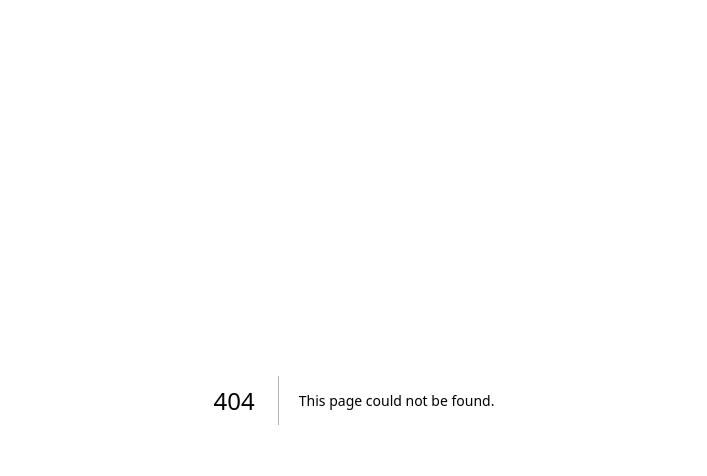
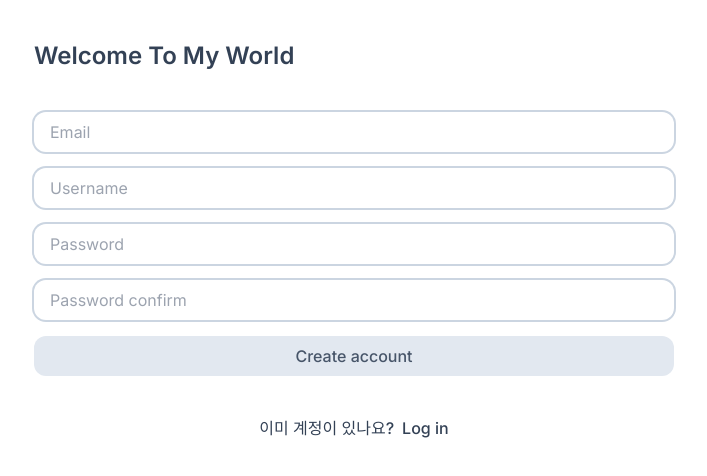
Before and after one commit to minjae46/NextJS14_Project, a Next.js app: page /create-account in a window 1280 px wide. Before the commit this address had no page. Shown: the top 476 px of the page, without its empty margins (286-993 px from the left). Built offline with nearby package versions, Linux system fonts and the light colour scheme.

Commit message:
Refactor

```diff
--- a/app/actions.ts
+++ /dev/null
@@ -1,42 +0,0 @@
-"use server";
-
-import { z } from "zod";
-
-const passwordRegex = new RegExp(/^(?=.*\d).+$/);
-
-const formSchema = z.object({
-  email: z
-    .string()
-    .email({ message: "This email is invalid." })
-    .trim()
-    .toLowerCase()
-    .refine(
-      (email) => email.includes("zod.com"),
-      "Only @zod.com emails are allowed."
-    ),
-  username: z
-    .string()
-    .trim()
-    .toLowerCase()
-    .min(5, "Username should be at least 5 characters long."),
-  password: z
-    .string()
-    .trim()
-    .min(10, "Password should be at least 10 characters long.")
-    .regex(
-      passwordRegex,
-      "Password should contain at least one number (0123456789)."
-    ),
-});
-
-export async function handleForm(prevState: any, formData: FormData) {
-  const data = {
-    email: formData.get("email"),
-    username: formData.get("username"),
-    password: formData.get("password"),
-  };
-  const result = formSchema.safeParse(data);
-
-  if (!result.success) return result.error.flatten();
-  else return result;
-}
--- /dev/null
+++ b/app/create-account/actions.ts
@@ -0,0 +1,49 @@
+"use server";
+
+import { z } from "zod";
+
+const passwordRegex = new RegExp(/^(?=.*\d).+$/);
+
+const formSchema = z
+  .object({
+    email: z
+      .string()
+      .email({ message: "This email is invalid." })
+      .trim()
+      .toLowerCase()
+      .refine(
+        (email) => email.includes("zod.com"),
+        "Only @zod.com emails are allowed."
+      ),
+    username: z
+      .string()
+      .trim()
+      .toLowerCase()
+      .min(2, "Username should be at least 2 characters long."),
+    password: z
+      .string()
+      .trim()
+      .min(6, "Password should be at least 6 characters long.")
+      .regex(
+        passwordRegex,
+        "Password should contain at least one number (0123456789)."
+      ),
+    passwordConfirm: z.string().trim(),
+  })
+  .refine(({ password, passwordConfirm }) => password === passwordConfirm, {
+    message: "Both passwords should be equal.",
+    path: ["passwordConfirm"],
+  });
+
+export async function createAccount(prevState: any, formData: FormData) {
+  const data = {
+    email: formData.get("email"),
+    username: formData.get("username"),
+    password: formData.get("password"),
+    passwordConfirm: formData.get("passwordConfirm"),
+  };
+  const result = formSchema.safeParse(data);
+
+  if (!result.success) return result.error.flatten();
+  else return result;
+}
--- /dev/null
+++ b/app/create-account/page.tsx
@@ -0,0 +1,62 @@
+"use client";
+
+import Link from "next/link";
+
+import FormInput from "@/components/form-input";
+import FormBtn from "@/components/form-btn";
+import { useFormState } from "react-dom";
+import { createAccount } from "./actions";
+
+export default function CreateAccount() {
+  const [state, action] = useFormState(createAccount, null);
+
+  return (
+    <div className="flex flex-col w-full gap-10 mt-10">
+      <Link href="/">
+        <h1 className="text-slate-700 font-semibold text-2xl">
+          Welcome To My World
+        </h1>
+      </Link>
+      <form action={action} className="flex flex-col gap-4">
+        <FormInput
+          name="email"
+          type="email"
+          placeholder="Email"
+          required
+          errors={state?.fieldErrors?.email}
+        />
+        <FormInput
+          name="username"
+          type="text"
+          placeholder="Username"
+          required
+          errors={state?.fieldErrors?.username}
+        />
+        <FormInput
+          name="password"
+          type="password"
+          placeholder="Password"
+          required
+          errors={state?.fieldErrors?.password}
+        />
+        <FormInput
+          name="passwordConfirm"
+          type="password"
+          placeholder="Password confirm"
+          required
+          errors={state?.fieldErrors?.password}
+        />
+        <FormBtn text="Create account " />
+      </form>
+      <div className="flex gap-2 justify-center w-full text-slate-700 font-medium">
+        <span>이미 계정이 있나요?</span>
+        <Link
+          href="/log-in"
+          className="hover:text-slate-700 hover:font-bold transition"
+        >
+          Log in
+        </Link>
+      </div>
+    </div>
+  );
+}
--- /dev/null
+++ b/app/log-in/actions.ts
@@ -0,0 +1,23 @@
+"use server";
+
+import { z } from "zod";
+
+const formSchema = z.object({
+  email: z
+    .string()
+    .email({ message: "This email is invalid." })
+    .trim()
+    .toLowerCase(),
+  password: z.string().trim(),
+});
+
+export async function login(prevState: any, formData: FormData) {
+  const data = {
+    email: formData.get("email"),
+    password: formData.get("password"),
+  };
+  const result = formSchema.safeParse(data);
+
+  if (!result.success) return result.error.flatten();
+  else return result;
+}
--- /dev/null
+++ b/app/log-in/page.tsx
@@ -0,0 +1,48 @@
+"use client";
+
+import Link from "next/link";
+
+import FormInput from "@/components/form-input";
+import FormBtn from "@/components/form-btn";
+import { useFormState } from "react-dom";
+import { login } from "./actions";
+
+export default function Login() {
+  const [state, action] = useFormState(login, null);
+
+  return (
+    <div className="flex flex-col w-full gap-10 mt-10">
+      <Link href="/">
+        <h1 className="text-slate-700 font-semibold text-2xl">
+          Welcome To My World
+        </h1>
+      </Link>
+      <form action={action} className="flex flex-col gap-4">
+        <FormInput
+          name="email"
+          type="email"
+          placeholder="Email"
+          required
+          errors={state?.fieldErrors?.email}
+        />
+        <FormInput
+          name="password"
+          type="password"
+          placeholder="Password"
+          required
+          errors={state?.fieldErrors?.password}
+        />
+        <FormBtn text="Log in" />
+      </form>
+      <div className="flex gap-2 justify-center w-full text-slate-700 font-medium">
+        <span>계정이 없으신가요?</span>
+        <Link
+          href="/create-account"
+          className="hover:text-slate-700 hover:font-bold transition"
+        >
+          Create Account
+        </Link>
+      </div>
+    </div>
+  );
+}
--- a/app/page.tsx
+++ b/app/page.tsx
@@ -1,47 +1,25 @@
 "use client";
 
-import FormInput from "@/components/form-input";
-import FormBtn from "@/components/form-btn";
-import { useFormState } from "react-dom";
-import { handleForm } from "./actions";
+import Link from "next/link";
 
 export default function Home() {
-  const [state, action] = useFormState(handleForm, null);
-
   return (
     <div className="flex flex-col w-full gap-10 mt-10">
       <h1 className="text-slate-700 font-semibold text-2xl">
         Welcome To My World
       </h1>
-      <form action={action} className="flex flex-col gap-4">
-        <FormInput
-          name="email"
-          type="email"
-          placeholder="Email"
-          required
-          errors={state?.fieldErrors?.email}
-        />
-        <FormInput
-          name="username"
-          type="text"
-          placeholder="Username"
-          required
-          errors={state?.fieldErrors?.username}
-        />
-        <FormInput
-          name="password"
-          type="password"
-          placeholder="Password"
-          required
-          errors={state?.fieldErrors?.password}
-        />
-        <FormBtn text="Log in" />
-      </form>
-      {state?.success ? (
-        <span className="text-green-500 font-semibold text-2xl">
-          Welcome back!
-        </span>
-      ) : null}
+      <div className="flex flex-col gap-4">
+        <Link href="/create-account">
+          <div className="w-full h-10 flex justify-center items-center transition rounded-xl font-medium text-slate-600 bg-slate-200 hover:bg-slate-300">
+            Create account
+          </div>
+        </Link>
+        <Link href="/log-in">
+          <div className="w-full h-10 flex justify-center items-center transition rounded-xl font-medium text-slate-600 bg-slate-200 hover:bg-slate-300">
+            Log in
+          </div>
+        </Link>
+      </div>
     </div>
   );
 }
--- /dev/null
+++ b/app/profile/page.tsx
@@ -0,0 +1,7 @@
+export default function Profile() {
+  return (
+    <div className="flex flex-col w-full gap-10 mt-10">
+      <h1 className="text-slate-700 font-semibold text-2xl">Your Profile</h1>
+    </div>
+  );
+}
```
Also changed, not shown: 2 other files (tests, documents, lock files or other folders).
